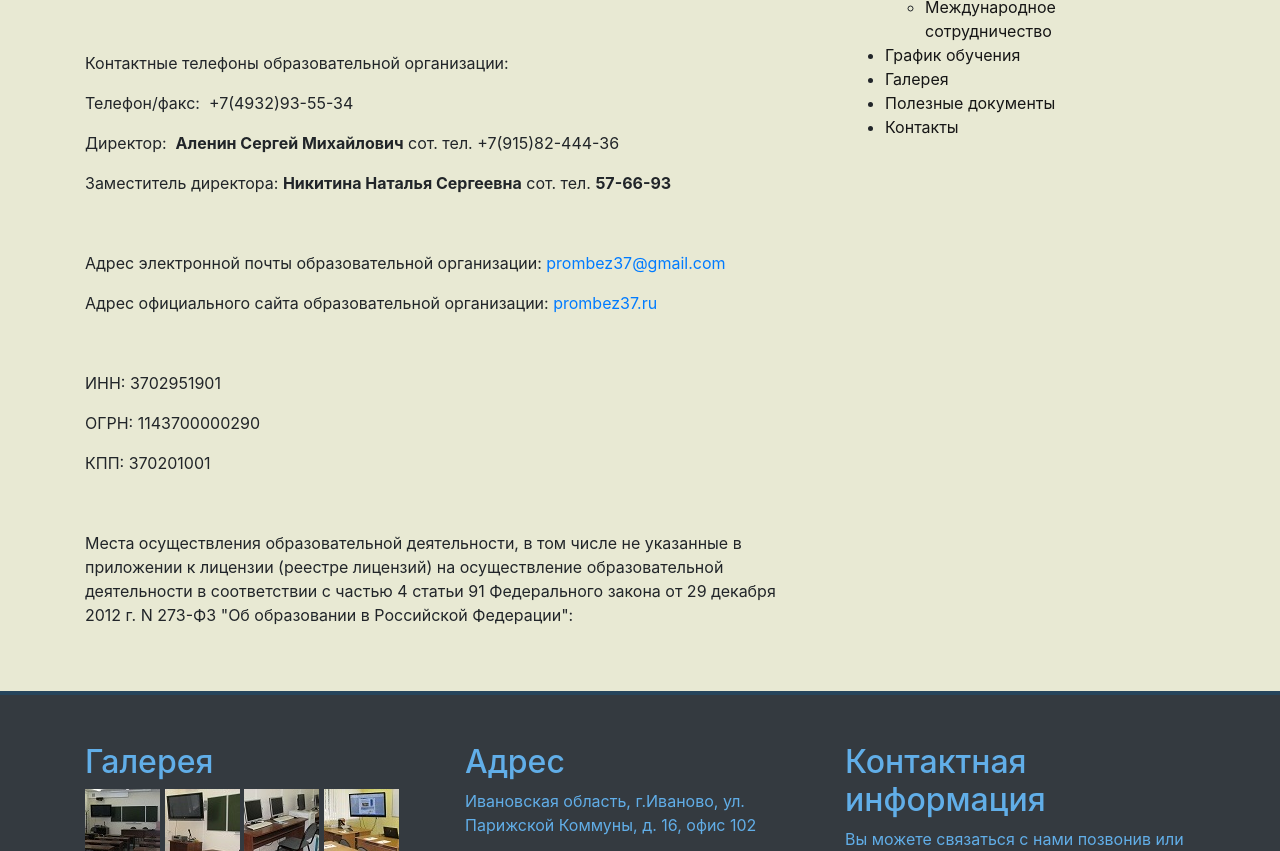
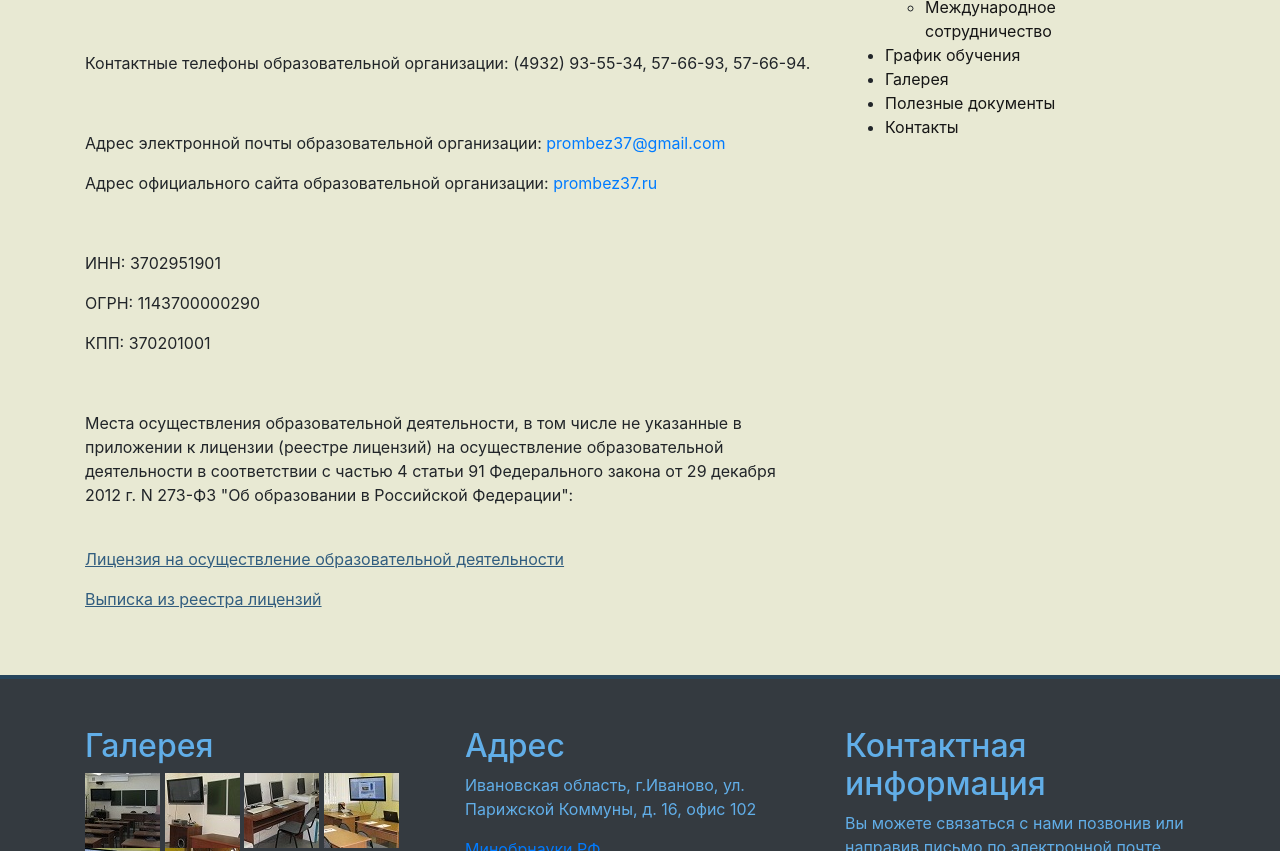
Before and after one commit to knikitin/oldsite, a website: page contacts.html in a window 1280 px wide. Shown: the part 1275-2126 px from the top of the page. Drawn offline with Linux system fonts and the light colour scheme.

Commit message:
основные сведения

```diff
--- a/contacts.html
+++ b/contacts.html
@@ -83,10 +83,7 @@
 
                 </p>
                 <p class="textosn">&nbsp;</p>
-                <p class="textosn">Контактные телефоны образовательной организации: </p>
-                <p class="textosn">Телефон/факс:&nbsp; +7(4932)93-55-34</p>
-                <p class="textosn">Директор:&nbsp; <b>Аленин Сергей Михайлович</b>  cот. тел. +7(915)82-444-36 </p>
-                <p class="textosn">Заместитель директора: <b>Никитина Наталья Сергеевна</b> сот. тел. <b>57-66-93</b> </p>
+                <p class="textosn">Контактные телефоны образовательной организации: (4932) 93-55-34, 57-66-93, 57-66-94. </p>
                 <p class="textosn">&nbsp;</p>
 
                 <p class="textosn">Адрес электронной почты образовательной организации:&nbsp;<a href="mailto:prombez37@gmail.com">prombez37@gmail.com</a></p>
@@ -102,6 +99,10 @@
 
                 <p class="textosn">Места осуществления образовательной деятельности, в том числе не указанные в приложении к лицензии (реестре лицензий) на осуществление образовательной деятельности в соответствии с частью 4 статьи 91 Федерального закона от 29 декабря 2012 г. N 273-ФЗ "Об образовании в Российской Федерации":</p>
                 <script type="text/javascript" charset="utf-8" async src="https://api-maps.yandex.ru/services/constructor/1.0/js/?um=constructor%3A348e10c7ff663c208c53482bb12e6a377cb7998805f617617644b06f9b506096&amp;width=600&amp;height=450&amp;lang=ru_RU&amp;scroll=true"></script>
+
+                <br>
+                <p class="textosn doclinks"> <a href="/Docs2/1_licenzia.pdf">Лицензия на осуществление образовательной деятельности</a> </p>
+                <p class="textosn doclinks"> <a href="/Docs2/12_extract.pdf">Выписка из реестра лицензий</a> </p>
 
             </div>
 
```
Also changed, not shown: education.html (+0 -4 lines).
